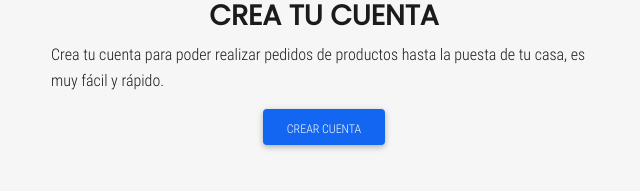
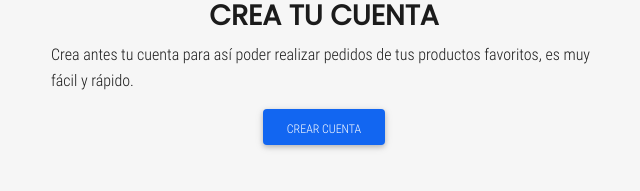
Before and after one commit to FranciscoOrellana012319/Proyecto_de_Graduacion_2, a PHP site: the page made by vistas/contenidos/es/web-index.php in a window 1280 px wide. Shown: the part 1725-1916 px from the top of the page, without its empty margins (316-956 px from the left). Run offline with PHP 8.4, Linux system fonts and the light colour scheme; the template is opened without the code that fills it, so the values that code supplies are empty; some libraries are stand-ins or nearby versions.

Commit message:
index.php
Ortografía

```diff
--- a/vistas/contenidos/es/web-index.php
+++ b/vistas/contenidos/es/web-index.php
@@ -42,7 +42,7 @@
         <div class="col-12 col-md-6">
             <h3 class="text-center text-uppercase poppins-regular font-weight-bold">Crea tu cuenta</h3>
             <p class="text-justify">
-                Crea tu cuenta para poder realizar pedidos de productos hasta la puesta de tu casa, es muy fácil y rápido.
+                Crea antes tu cuenta para así poder realizar pedidos de tus productos favoritos, es muy fácil y rápido.
             </p>
             <p class="text-center">
                 <a href="<?php echo SERVERURL; ?>registration/" class="btn btn-primary" >Crear cuenta</a>
```
